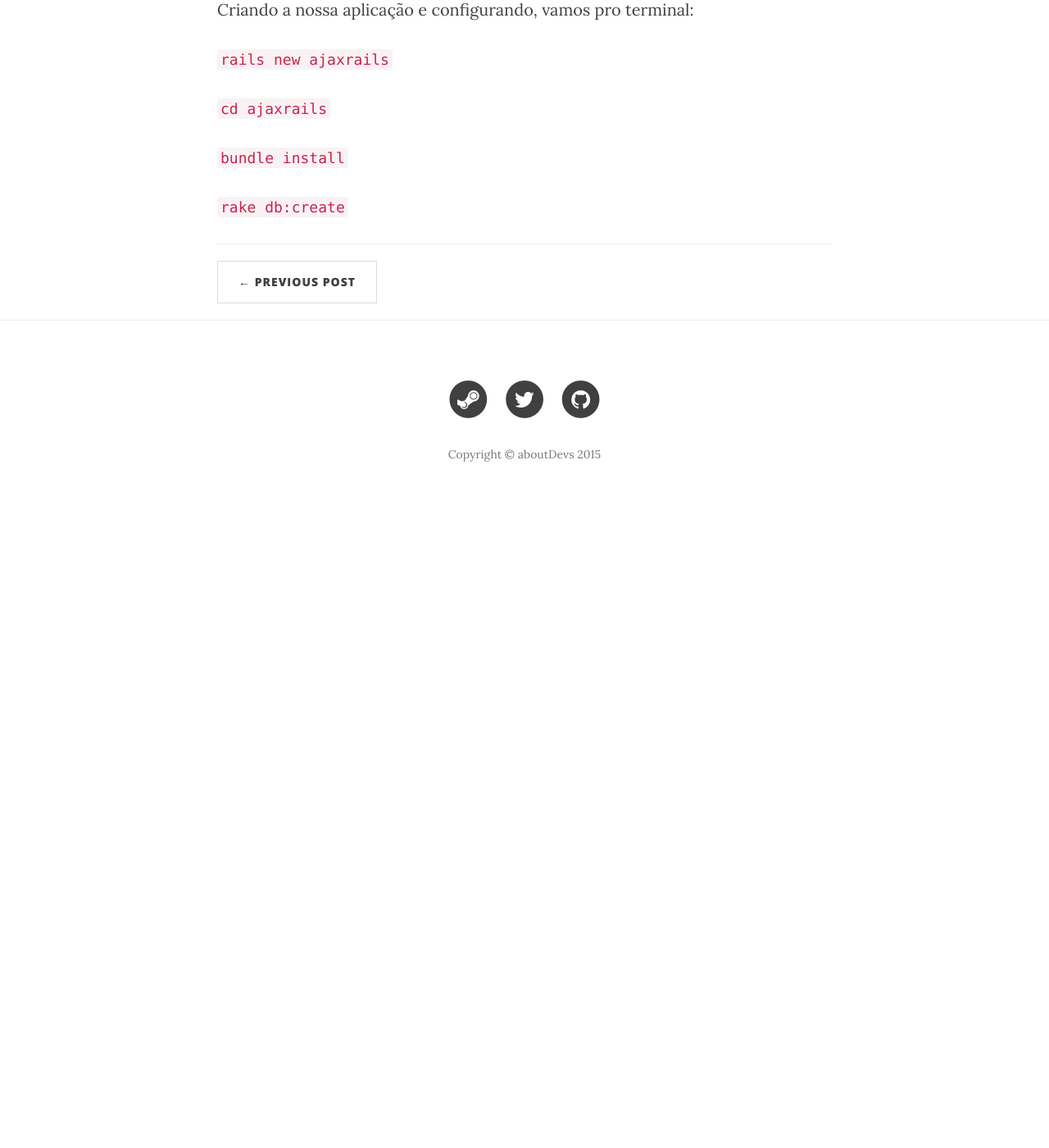
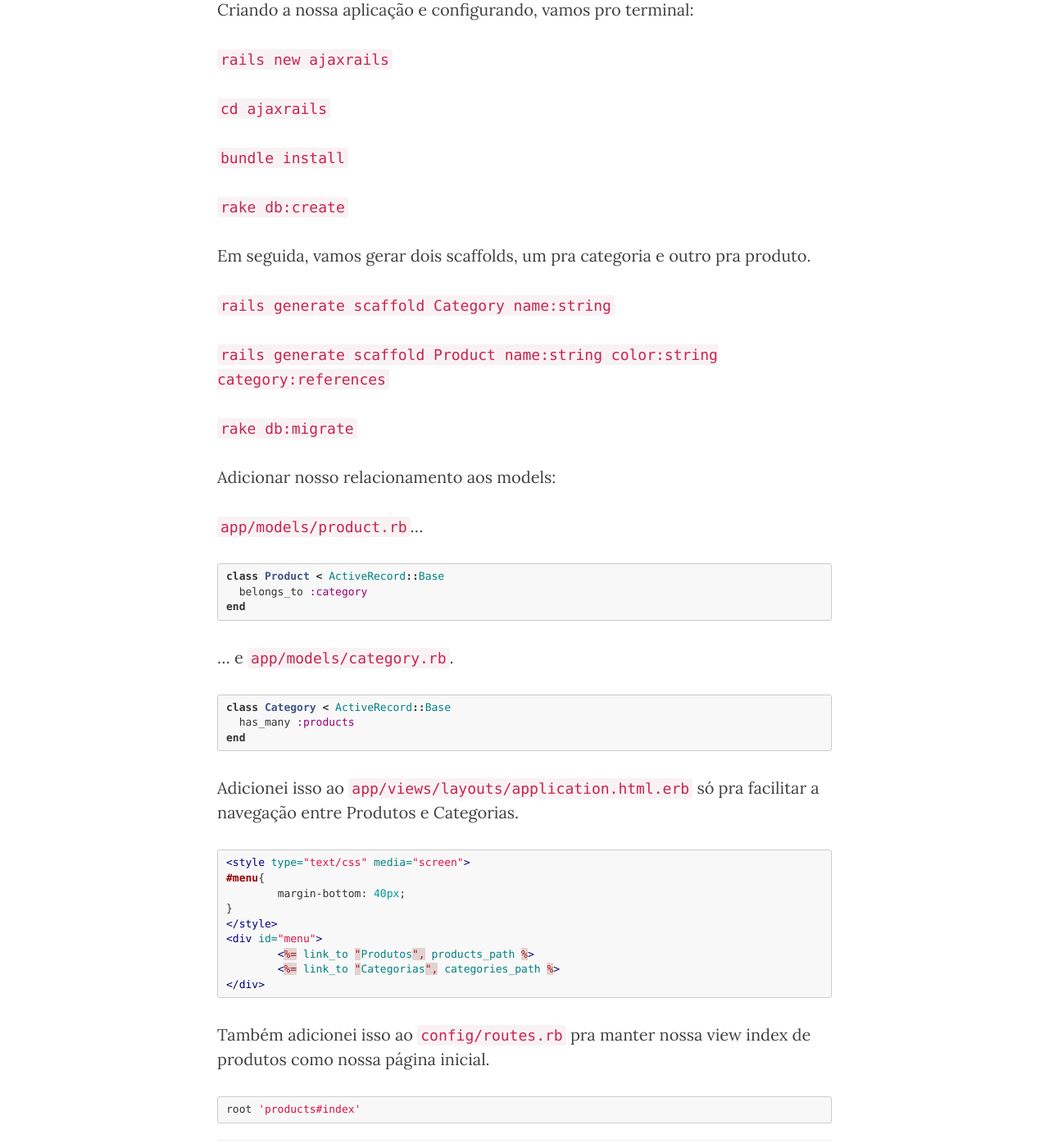
Before and after one commit to anchietajunior/aboutdevs-clean, a Jekyll site: the page built from _posts/2015-10-15-ajax-rails.md, in a window 1280 px wide and 1400 px high, scrolled down 1816 px. Shown: the whole window at 82% size. Built offline with Jekyll 4.4.1, drawn with Linux system fonts in a browser that asks for light colours; nearby versions of some CDN libraries; before the commit the page ends 2446 px from its top, so only the background shows below that.

```diff
--- a/_posts/2015-10-15-ajax-rails.md
+++ b/_posts/2015-10-15-ajax-rails.md
@@ -45,3 +45,49 @@ Criando a nossa aplicação e configurando, vamos pro terminal:
 `bundle install`
 
 `rake db:create`
+
+Em seguida, vamos gerar dois scaffolds, um pra categoria e outro pra produto.
+
+`rails generate scaffold Category name:string`
+
+`rails generate scaffold Product name:string color:string category:references`
+
+`rake db:migrate`
+
+Adicionar nosso relacionamento aos models:
+
+`app/models/product.rb`...
+
+{% highlight ruby %}
+class Product < ActiveRecord::Base
+  belongs_to :category
+end
+{% endhighlight %}
+
+... e `app/models/category.rb`.
+
+{% highlight ruby %}
+class Category < ActiveRecord::Base
+  has_many :products
+end
+{% endhighlight %}
+
+Adicionei isso ao `app/views/layouts/application.html.erb` só pra facilitar a navegação entre Produtos e Categorias.
+
+{% highlight html %}
+<style type="text/css" media="screen">
+#menu{
+	margin-bottom: 40px;
+}
+</style>
+<div id="menu">
+	<%= link_to "Produtos", products_path %>
+	<%= link_to "Categorias", categories_path %>
+</div>
+{% endhighlight %}
+
+Também adicionei isso ao `config/routes.rb` pra manter nossa view index de produtos como nossa página inicial.
+
+{% highlight ruby %}
+root 'products#index'
+{% endhighlight %}
```
Also changed, not shown: _posts/2015-11-04-iniciando-com-rspec-no-rails.md (added, +15 -0 lines).
